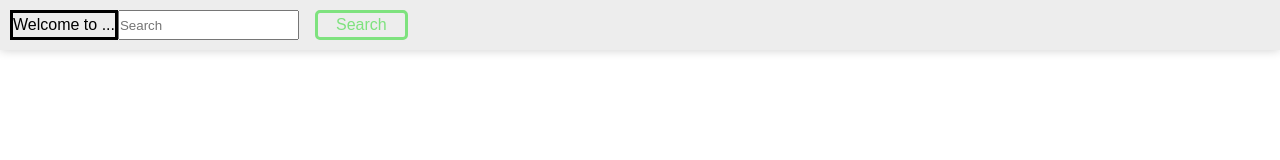
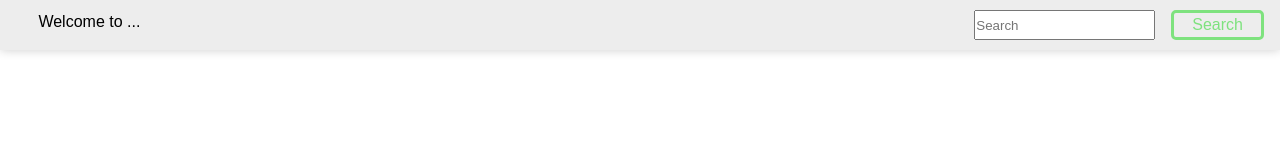
Before and after one commit to ThandoTsela/CustomisedSearchEngine, a plain HTML site: page GoogleFlaskApp.html in a window 1280 px wide. Drawn offline with Linux system fonts and the light colour scheme.

Commit message:
Update GoogleFlaskApp.css

```diff
--- a/GoogleFlaskApp.css
+++ b/GoogleFlaskApp.css
@@ -24,7 +24,7 @@ body{
     z-index: 9999;
     background-color: #ededed;
     display: flex;
-    /* justify-content: right; */
+    justify-content: right;
     /* align-items: center; */
     box-shadow: 0 0 10px rgba(0, 0, 0, 0.2);
   }
@@ -38,7 +38,7 @@ body{
     border-radius: 5px;
     padding: 3px 18px;
     display: inline-block;
-    justify-self: right;
+    /* justify-self: right; */
 
     /* font-weight: bold; */
   }
@@ -53,6 +53,7 @@ body{
 
   .nav p{
     padding-top: 3px;
-    right: 80%;
-    border: solid;
+    left: 3%;
+    /* border: solid; */
+    position: fixed;
   }
```
